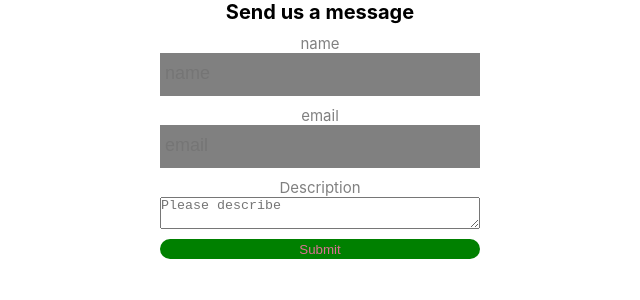
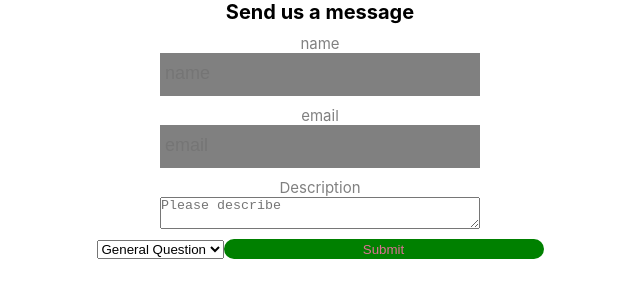
Before and after one commit to AllanRaf/support-form, a React (Create React App) app: page / in a window 1280 px wide. Shown: the top 300 px of the page, without its empty margins (320-960 px from the left). Built offline with nearby package versions, Linux system fonts and the light colour scheme.

Commit message:
feat: add simple select

```diff
--- a/src/pages/SupportForm/SupportForm.tsx
+++ b/src/pages/SupportForm/SupportForm.tsx
@@ -1,6 +1,8 @@
 import React, { useState } from "react";
 import { withRouter, RouteComponentProps } from "react-router-dom";
-import { Field, Form, Formik, FormikHelpers, ErrorMessage } from "formik";
+import { Field, Form, Formik, ErrorMessage } from "formik";
+import { DropDownField } from "./components/DropDownField";
+import { AdditionalInfoField } from "./components/AdditionalInfoField";
 import styled from "styled-components";
 import { supportFormValidation } from "./supportFormValidation";
 
@@ -20,7 +22,10 @@ const SupportForm: React.FunctionComponent<SupportFormProps> = ({
     email: "",
     description: "",
   };
+
+  const topicOptions = ["General Question", "Software Issue", "Call Me Back"];
   const [supportData, setSupportData] = useState(initialValues);
+  const [topic, setTopic] = useState(topicOptions[0]);
 
   const handleSubmit = (values: FormValues) => {
     console.log("submitting", values);
@@ -51,20 +56,20 @@ const SupportForm: React.FunctionComponent<SupportFormProps> = ({
                 <InputContainer>
                   <UserInputLabel>name</UserInputLabel>
                   <UserInput type="text" placeholder="name" {...field} />
+                  <ErrorMessage name="name" component={ErrorContainer} />
                 </InputContainer>
               )}
             </Field>
-            <ErrorMessage name="name" component={ErrorContainer} />
 
             <Field name="email">
               {({ field }) => (
                 <InputContainer>
                   <UserInputLabel>email</UserInputLabel>
                   <UserInput type="email" placeholder="email" {...field} />
+                  <ErrorMessage name="email" component={ErrorContainer} />
                 </InputContainer>
               )}
             </Field>
-            <ErrorMessage name="email" component={ErrorContainer} />
 
             <Field name="description">
               {({ field }) => (
@@ -75,10 +80,22 @@ const SupportForm: React.FunctionComponent<SupportFormProps> = ({
                     placeholder="Please describe"
                     {...field}
                   />
+                  <ErrorMessage name="description" component={ErrorContainer} />
                 </InputContainer>
               )}
             </Field>
-            <ErrorMessage name="description" component={ErrorContainer} />
+
+            <Field
+              name="topic"
+              as="select"
+              onChange={(event) => {
+                console.log("select option changed", event.target.value);
+                setTopic(event.target.value);
+              }}
+            >
+              <DropDownField topicOptions={topicOptions} />
+            </Field>
+            <AdditionalInfoField fieldName={topic} />
 
             <SubmitButton type="submit" disabled={isSubmitting}>
               Submit
--- /dev/null
+++ b/src/pages/SupportForm/components/AdditionalInfoField.tsx
@@ -0,0 +1,22 @@
+import React from "react";
+
+type AdditionalInfoFieldProps = {
+  fieldName: string;
+};
+
+export const AdditionalInfoField: React.FunctionComponent<AdditionalInfoFieldProps> = ({
+  fieldName,
+}) => {
+  switch (fieldName) {
+    case "Call Me Back":
+      return <input type="number" name="phoneNumber" placeholder="01234" />;
+
+    case "Software Issue":
+      return <div>Software Issue</div>;
+
+    default:
+      return null;
+  }
+};
+
+export default AdditionalInfoField;
--- /dev/null
+++ b/src/pages/SupportForm/components/DropDownField.tsx
@@ -0,0 +1,19 @@
+import React from "react";
+import { useField, FieldProps } from "formik";
+
+type DropDownFieldProps = {
+  topicOptions: string[];
+};
+
+export const DropDownField: React.FunctionComponent<DropDownFieldProps> = ({
+  topicOptions,
+}) => {
+  //const [field, meta, helpers] = useField();
+  return (
+    <>
+      {topicOptions.map((topic) => (
+        <option>{topic}</option>
+      ))}
+    </>
+  );
+};
```
